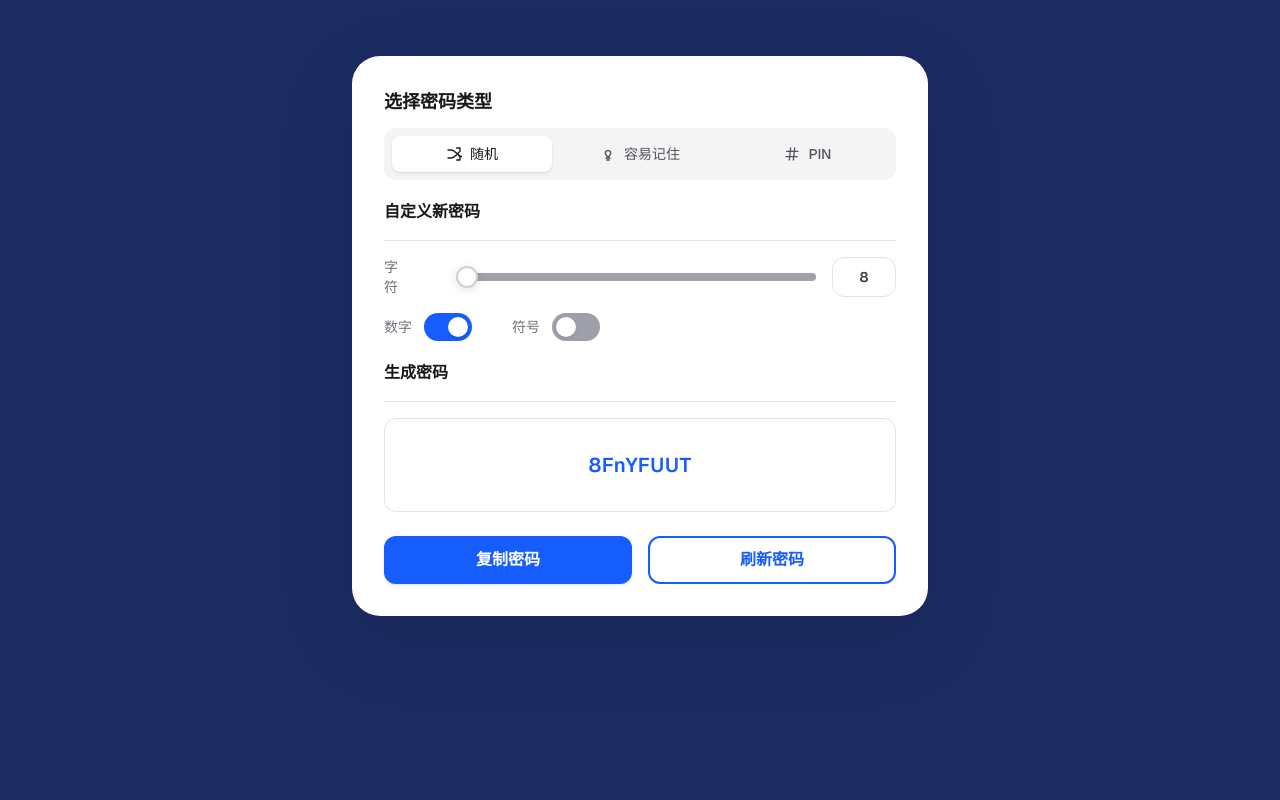
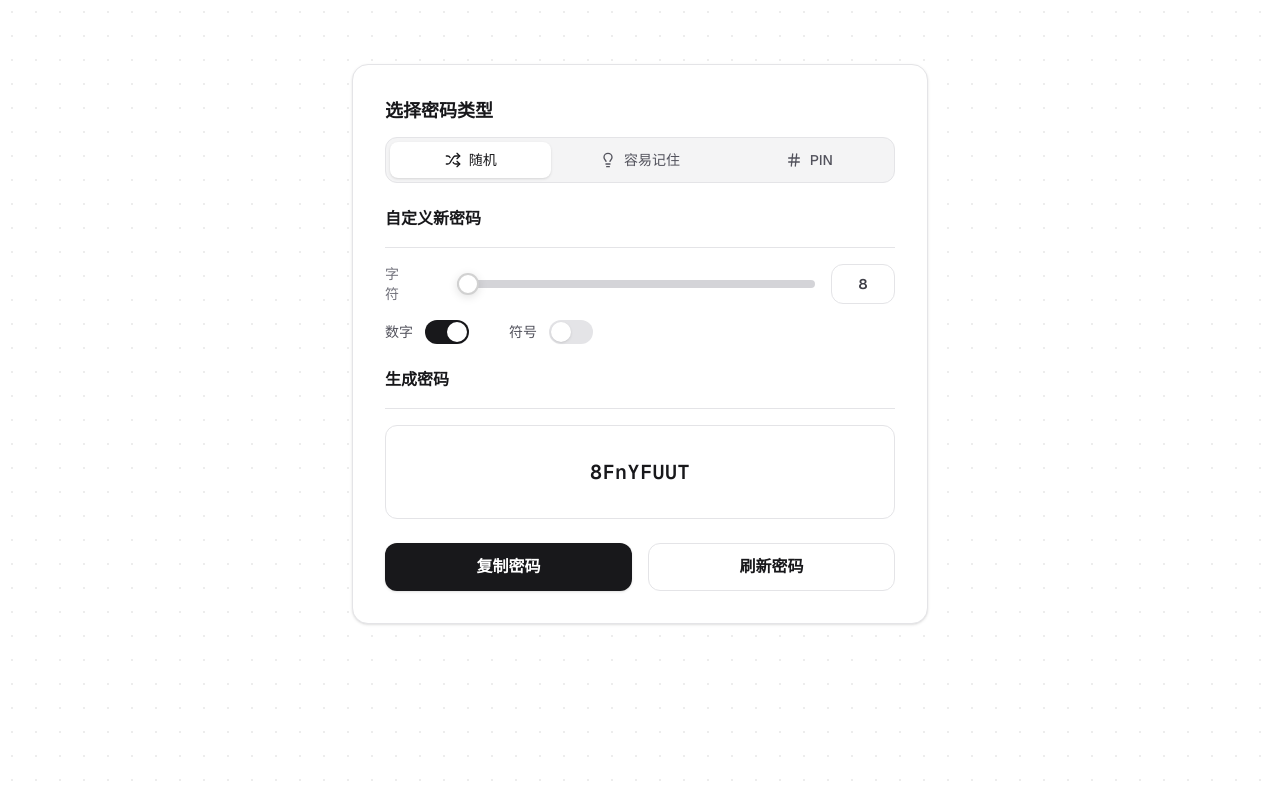
Before and after one commit to d0ublecl1ck/password-generator, a Next.js app: page / in a window 1280 px wide. Built offline with nearby package versions, Linux system fonts and the light colour scheme.

Commit message:
Use lucide and Vercel UI

```diff
--- a/package.json
+++ b/package.json
@@ -10,6 +10,7 @@
     "test": "node scripts/run-tests.mjs"
   },
   "dependencies": {
+    "lucide-react": "^0.563.0",
     "next": "16.1.6",
     "react": "19.2.3",
     "react-dom": "19.2.3"
--- a/src/app/_components/PasswordGenerator.tsx
+++ b/src/app/_components/PasswordGenerator.tsx
@@ -1,6 +1,7 @@
 "use client";
 
 import { useCallback, useMemo, useState } from "react";
+import { Hash, Lightbulb, Shuffle } from "lucide-react";
 import {
   generateMemorablePassword,
   generatePin,
@@ -17,48 +18,6 @@ function clampInt(value: number, min: number, max: number) {
   return v;
 }
 
-function IconShuffle() {
-  return (
-    <svg viewBox="0 0 24 24" className="h-4 w-4" fill="none">
-      <path
-        d="M16 3h5v5m-6.5 6.5L21 8M3 6h5c3 0 5 2 7 4l2 2c2 2 4 4 7 4h-3M16 21h5v-5m-6.5-6.5L21 16M3 18h5c3 0 5-2 7-4"
-        stroke="currentColor"
-        strokeWidth="2"
-        strokeLinecap="round"
-        strokeLinejoin="round"
-      />
-    </svg>
-  );
-}
-
-function IconBulb() {
-  return (
-    <svg viewBox="0 0 24 24" className="h-4 w-4" fill="none">
-      <path
-        d="M9 18h6m-5 3h4M8 11a4 4 0 1 1 8 0c0 1.2-.6 2.3-1.5 3.1-.6.5-1.1 1.2-1.2 1.9H11c-.1-.7-.6-1.4-1.2-1.9C8.6 13.3 8 12.2 8 11Z"
-        stroke="currentColor"
-        strokeWidth="2"
-        strokeLinecap="round"
-        strokeLinejoin="round"
-      />
-    </svg>
-  );
-}
-
-function IconHash() {
-  return (
-    <svg viewBox="0 0 24 24" className="h-4 w-4" fill="none">
-      <path
-        d="M10 3 8 21M16 3l-2 18M4 8h17M3 16h17"
-        stroke="currentColor"
-        strokeWidth="2"
-        strokeLinecap="round"
-        strokeLinejoin="round"
-      />
-    </svg>
-  );
-}
-
 function SegmentedControl({
   value,
   onChange,
@@ -67,13 +26,17 @@ function SegmentedControl({
   onChange: (next: Mode) => void;
 }) {
   const items: Array<{ value: Mode; label: string; icon: React.ReactNode }> = [
-    { value: "random", label: "随机", icon: <IconShuffle /> },
-    { value: "memorable", label: "容易记住", icon: <IconBulb /> },
-    { value: "pin", label: "PIN", icon: <IconHash /> },
+    { value: "random", label: "随机", icon: <Shuffle className="h-4 w-4" /> },
+    {
+      value: "memorable",
+      label: "容易记住",
+      icon: <Lightbulb className="h-4 w-4" />,
+    },
+    { value: "pin", label: "PIN", icon: <Hash className="h-4 w-4" /> },
   ];
 
   return (
-    <div className="rounded-xl bg-zinc-100 p-2">
+    <div className="rounded-xl border border-zinc-200 bg-zinc-100 p-1 dark:border-zinc-800 dark:bg-zinc-900">
       <div className="grid grid-cols-3 gap-2">
         {items.map((item) => {
           const active = item.value === value;
@@ -83,10 +46,10 @@ function SegmentedControl({
               type="button"
               onClick={() => onChange(item.value)}
               className={[
-                "flex items-center justify-center gap-2 rounded-lg px-3 py-2 text-sm font-medium transition",
+                "flex items-center justify-center gap-2 rounded-lg px-3 py-2 text-sm font-medium transition-colors",
                 active
-                  ? "bg-white text-zinc-900 shadow-sm"
-                  : "text-zinc-600 hover:bg-white/60 hover:text-zinc-900",
+                  ? "bg-white text-zinc-900 shadow-sm dark:bg-black dark:text-zinc-50"
+                  : "text-zinc-600 hover:bg-white/70 hover:text-zinc-900 dark:text-zinc-400 dark:hover:bg-black/40 dark:hover:text-zinc-50",
               ].join(" ")}
               aria-pressed={active}
             >
@@ -109,22 +72,26 @@ function Switch({
   onCheckedChange: (checked: boolean) => void;
   label: string;
 }) {
+  const state = checked ? "checked" : "unchecked";
   return (
     <label className="flex items-center gap-3">
-      <span className="text-sm text-zinc-500">{label}</span>
+      <span className="text-sm text-zinc-600 dark:text-zinc-400">{label}</span>
       <button
         type="button"
         role="switch"
         aria-checked={checked}
         onClick={() => onCheckedChange(!checked)}
+        data-state={state}
         className={[
-          "relative h-7 w-12 rounded-full transition-colors",
-          checked ? "bg-blue-600" : "bg-zinc-400",
+          "relative h-6 w-11 rounded-full transition-colors",
+          "bg-zinc-200 dark:bg-zinc-800",
+          "data-[state=checked]:bg-zinc-900 dark:data-[state=checked]:bg-zinc-50",
         ].join(" ")}
       >
         <span
           className={[
-            "absolute top-1 left-1 h-5 w-5 rounded-full bg-white shadow-sm transition-transform",
+            "absolute top-0.5 left-0.5 h-5 w-5 rounded-full bg-white shadow-sm transition-transform",
+            "dark:bg-black",
             checked ? "translate-x-5" : "translate-x-0",
           ].join(" ")}
         />
@@ -149,7 +116,7 @@ function RangeRow({
   const pct = ((value - min) / (max - min)) * 100;
   const trackStyle = useMemo(() => {
     return {
-      background: `linear-gradient(to right, rgb(37 99 235) ${pct}%, rgb(161 161 170) ${pct}%)`,
+      background: `linear-gradient(to right, rgb(24 24 27) ${pct}%, rgb(212 212 216) ${pct}%)`,
     } as const;
   }, [pct]);
 
@@ -166,10 +133,10 @@ function RangeRow({
         max={max}
         value={value}
         onChange={(e) => onChange(clampInt(Number(e.target.value), min, max))}
-        className="h-2 w-full cursor-pointer appearance-none rounded-full"
+        className="h-2 w-full cursor-pointer appearance-none rounded-full dark:opacity-90"
         style={trackStyle}
       />
-      <div className="flex h-10 items-center justify-center rounded-xl border border-zinc-200 bg-white text-sm font-semibold text-zinc-700">
+      <div className="flex h-10 items-center justify-center rounded-xl border border-zinc-200 bg-white text-sm font-semibold text-zinc-700 dark:border-zinc-800 dark:bg-black dark:text-zinc-200">
         {value}
       </div>
     </div>
@@ -242,23 +209,33 @@ export function PasswordGenerator() {
 
   const rangeConfig =
     mode === "random"
-      ? { label: "字符", min: 8, max: 100, value: randomLength, set: setRandomLength }
+      ? {
+          label: "字符",
+          min: 8,
+          max: 100,
+          value: randomLength,
+          set: setRandomLength,
+        }
       : mode === "memorable"
         ? { label: "单词", min: 3, max: 15, value: wordCount, set: setWordCount }
         : { label: "位数", min: 3, max: 12, value: pinLength, set: setPinLength };
 
   return (
     <>
-      <div className="w-full max-w-xl rounded-[28px] bg-white p-8 shadow-[0_24px_80px_rgba(0,0,0,0.12)]">
-        <div className="space-y-5">
+      <div className="w-full max-w-xl rounded-2xl border border-zinc-200 bg-white p-8 shadow-sm dark:border-zinc-800 dark:bg-black">
+        <div className="space-y-6">
           <div className="space-y-3">
-            <h2 className="text-lg font-semibold text-zinc-900">选择密码类型</h2>
+            <h2 className="text-lg font-semibold text-zinc-900 dark:text-zinc-50">
+              选择密码类型
+            </h2>
             <SegmentedControl value={mode} onChange={setMode} />
           </div>
 
           <div className="space-y-4">
-            <h3 className="text-base font-semibold text-zinc-900">自定义新密码</h3>
-            <div className="h-px w-full bg-zinc-200" />
+            <h3 className="text-base font-semibold text-zinc-900 dark:text-zinc-50">
+              自定义新密码
+            </h3>
+            <div className="h-px w-full bg-zinc-200 dark:bg-zinc-800" />
 
             <RangeRow
               label={rangeConfig.label}
@@ -300,16 +277,16 @@ export function PasswordGenerator() {
           </div>
 
           <div className="space-y-4">
-            <h3 className="text-base font-semibold text-zinc-900">生成密码</h3>
-            <div className="h-px w-full bg-zinc-200" />
+            <h3 className="text-base font-semibold text-zinc-900 dark:text-zinc-50">
+              生成密码
+            </h3>
+            <div className="h-px w-full bg-zinc-200 dark:bg-zinc-800" />
 
-            <div className="rounded-xl border border-zinc-200 bg-white px-6 py-8 text-center">
+            <div className="rounded-xl border border-zinc-200 bg-white px-6 py-8 text-center dark:border-zinc-800 dark:bg-black">
               <div
                 className={[
-                  "mx-auto max-w-full break-words text-xl font-semibold tracking-wide",
-                  mode === "random" || mode === "pin"
-                    ? "text-blue-600"
-                    : "text-zinc-900",
+                  "mx-auto max-w-full break-words font-mono text-xl font-semibold tracking-wide",
+                  "text-zinc-900 dark:text-zinc-50",
                 ].join(" ")}
               >
                 {value}
@@ -319,7 +296,7 @@ export function PasswordGenerator() {
             <div className="grid grid-cols-2 gap-4 pt-2">
               <button
                 type="button"
-                className="h-12 rounded-xl bg-blue-600 px-6 text-base font-semibold text-white shadow-sm hover:bg-blue-700 focus:outline-none focus:ring-2 focus:ring-blue-500 focus:ring-offset-2"
+                className="h-12 rounded-xl bg-zinc-900 px-6 text-base font-semibold text-white shadow-sm hover:bg-zinc-800 focus:outline-none focus:ring-2 focus:ring-zinc-400 focus:ring-offset-2 dark:bg-zinc-50 dark:text-zinc-900 dark:hover:bg-zinc-200 dark:focus:ring-zinc-600 dark:focus:ring-offset-black"
                 onClick={async () => {
                   try {
                     await copyToClipboard(value);
@@ -333,7 +310,7 @@ export function PasswordGenerator() {
               </button>
               <button
                 type="button"
-                className="h-12 rounded-xl border-2 border-blue-600 bg-white px-6 text-base font-semibold text-blue-600 hover:bg-blue-50 focus:outline-none focus:ring-2 focus:ring-blue-500 focus:ring-offset-2"
+                className="h-12 rounded-xl border border-zinc-200 bg-white px-6 text-base font-semibold text-zinc-900 hover:bg-zinc-50 focus:outline-none focus:ring-2 focus:ring-zinc-400 focus:ring-offset-2 dark:border-zinc-800 dark:bg-black dark:text-zinc-50 dark:hover:bg-zinc-900 dark:focus:ring-zinc-600 dark:focus:ring-offset-black"
                 onClick={regenerate}
               >
                 刷新密码
--- a/src/app/_components/Toast.tsx
+++ b/src/app/_components/Toast.tsx
@@ -40,7 +40,7 @@ export function Toast({ open, message }: ToastState) {
         "transition-opacity duration-200",
       ].join(" ")}
     >
-      <div className="rounded-full bg-zinc-900/90 px-4 py-2 text-sm font-medium text-white shadow-lg backdrop-blur">
+      <div className="rounded-xl border border-white/10 bg-zinc-900 px-4 py-2 text-sm font-medium text-white shadow-sm backdrop-blur dark:border-zinc-200 dark:bg-zinc-50 dark:text-zinc-900">
         {message}
       </div>
     </div>
--- a/src/app/page.tsx
+++ b/src/app/page.tsx
@@ -2,7 +2,7 @@ import { PasswordGenerator } from "./_components/PasswordGenerator";
 
 export default function Home() {
   return (
-    <div className="min-h-screen bg-[#1c2c63] px-6 py-14">
+    <div className="min-h-screen bg-background px-6 py-16 text-foreground [background-image:radial-gradient(rgba(0,0,0,0.07)_1px,transparent_1px)] [background-size:24px_24px] dark:[background-image:radial-gradient(rgba(255,255,255,0.08)_1px,transparent_1px)]">
       <main className="mx-auto flex max-w-3xl items-center justify-center">
         <PasswordGenerator />
       </main>
```
Also changed, not shown: 1 other file (tests, documents, lock files or other folders).
